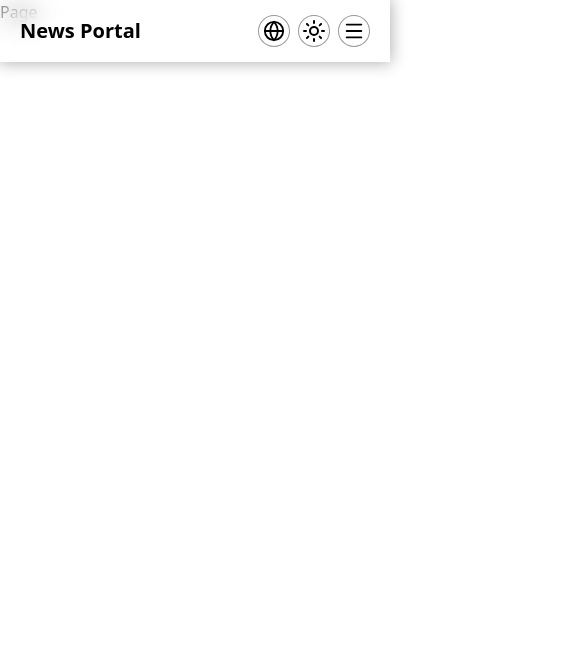
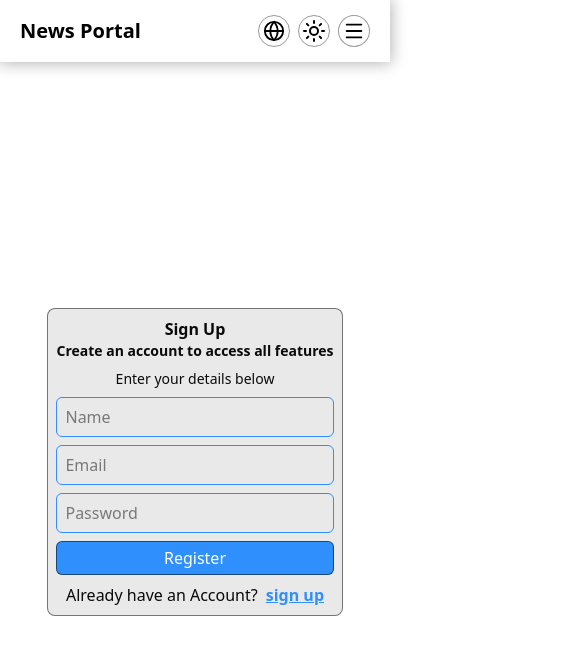
Before and after one commit to Muhammad0830/NewsPortal, a Next.js app in the folder frontend/: page /en/auth in a window 390 px wide. Shown: the top 654 px of the page, 585 px wide, since content can reach past the window. Built offline with nearby package versions, Linux system fonts and the light colour scheme.

Commit message:
fully responsive auth page created

```diff
--- a/frontend/src/app/[locale]/(routes)/auth/page.tsx
+++ b/frontend/src/app/[locale]/(routes)/auth/page.tsx
@@ -1,7 +1,176 @@
-import React from "react";
+"use client";
+import { Link } from "@/i18n/navigation";
+import { cn } from "@/lib/cn";
+import { useTranslations } from "next-intl";
+import { useParams } from "next/navigation";
+import React, { useEffect, useState } from "react";
 
 const Page = () => {
-  return <div>Page</div>;
+  const params = useParams();
+  const modeParam = params?.mode;
+  const [mode, setMode] = useState<"signin" | "signup">(
+    modeParam === "signin" ? "signin" : "signup"
+  );
+  const t = useTranslations("Auth");
+  const [name, setName] = useState("");
+  const [email, setEmail] = useState("");
+  const [password, setPassword] = useState("");
+  const [customMode, setCustomMode] = useState<"signin" | "signup">(
+    modeParam === "signin" ? "signin" : "signup"
+  );
+
+  useEffect(() => {
+    if (modeParam === "signup") setMode("signup");
+    if (modeParam === "signin") setMode("signin");
+  }, [modeParam]);
+
+  console.log("mode", mode);
+
+  const handleSubmit = (e: React.FormEvent<HTMLFormElement>) => {
+    e.preventDefault();
+    console.log("handleSubmit");
+  };
+
+  return (
+    <div className="pt-20 min-h-screen flex justify-center items-center lg:px-[60px] md:px-[40px] sm:px-[30px] px-[20px]">
+      {/* sign up */}
+      <div
+        className={cn(
+          "realtive rounded-md sm:min-w-[300px] min-w-[250px]  border border-black/50 dark:border-white/50 p-2 bg-[#e9e9e9] dark:bg-[#151515] transition-all duration-500 z-10",
+          customMode === "signin"
+            ? "opacity-0 -translate-x-[150%]"
+            : "opacity-100 -translate-x-[0%]"
+        )}
+      >
+        <div className="lg:text-xl text-center md:text-lg text-[16px] font-semibold">
+          {t("Sign Up")}
+        </div>
+
+        <div className="text-center lg:text-[16px] text-sm font-semibold">
+          {t("Create an account to access all features")}
+        </div>
+
+        <div className="mt-2 text-sm text-center mb-2">
+          {t("Enter your details below")}
+        </div>
+        <form onSubmit={handleSubmit} className="w-full flex flex-col gap-2">
+          <div className="border border-primary rounded-sm overflow-hidden">
+            <input
+              onChange={(e) => setName(e.target.value)}
+              value={name}
+              type="text"
+              className="w-full h-full p-2"
+              placeholder={t("Name")}
+            />
+          </div>
+          <div className="border border-primary rounded-sm overflow-hidden">
+            <input
+              onChange={(e) => setEmail(e.target.value)}
+              value={email}
+              type="text"
+              className="w-full h-full p-2"
+              placeholder={t("Email")}
+            />
+          </div>
+          <div className="border border-primary rounded-sm overflow-hidden">
+            <input
+              onChange={(e) => setPassword(e.target.value)}
+              value={password}
+              type="text"
+              className="w-full h-full p-2"
+              placeholder={t("Password")}
+              security="true"
+            />
+          </div>
+          <div className="flex flex-col sm:flex-row items-center gap-2 w-full">
+            <button
+              type="submit"
+              className="flex justify-center items-center border border-black/50 dark:border-white/50 cursor-pointer bg-primary px-2 py-1 rounded-sm text-white flex-1 w-full sm:w-auto"
+            >
+              {t("Register")}
+            </button>
+          </div>
+          <div className="text-center flex gap-2 items-center justify-center">
+            {t("Already have an Account?")}
+            <Link
+              onClick={() => {
+                setCustomMode("signin");
+              }}
+              href={`/auth?mode=signin`}
+            >
+              <span className="text-primary font-semibold underline">
+                {t("sign up")}
+              </span>
+            </Link>
+          </div>
+        </form>
+      </div>
+
+      {/* sign in */}
+      <div
+        className={cn(
+          "absolute rounded-md sm:min-w-[300px] min-w-[250px]  border border-black/50 dark:border-white/50 p-2 bg-[#e9e9e9] dark:bg-[#151515] transition-all duration-500 z-10",
+          customMode === "signin"
+            ? "opacity-100 translate-x-[0%]"
+            : "opacity-0 translate-x-[150%]"
+        )}
+      >
+        <div className="lg:text-xl text-center md:text-lg text-[16px] font-semibold">
+          {t("Sign In")}
+        </div>
+
+        <div className="text-center lg:text-[16px] text-sm font-semibold">
+          {t("Welcome back")}
+        </div>
+
+        <div className="mt-2 text-sm text-center mb-2">
+          {t("Enter your details below")}
+        </div>
+        <form onSubmit={handleSubmit} className="w-full flex flex-col gap-2">
+          <div className="border border-primary rounded-sm overflow-hidden">
+            <input
+              onChange={(e) => setEmail(e.target.value)}
+              value={email}
+              type="text"
+              className="w-full h-full p-2"
+              placeholder={t("Email")}
+            />
+          </div>
+          <div className="border border-primary rounded-sm overflow-hidden">
+            <input
+              onChange={(e) => setPassword(e.target.value)}
+              value={password}
+              type="text"
+              className="w-full h-full p-2"
+              placeholder={t("Password")}
+              security="true"
+            />
+          </div>
+          <div className="flex flex-col sm:flex-row items-center gap-2 w-full">
+            <button
+              type="submit"
+              className="flex justify-center items-center border border-black/50 dark:border-white/50 cursor-pointer bg-primary px-2 py-1 rounded-sm text-white flex-1 w-full sm:w-auto"
+            >
+              {t("Login")}
+            </button>
+          </div>
+          <div className="text-center flex gap-2 items-center justify-center">
+            {t("Don't have an Account")}
+            <Link
+              onClick={() => {
+                setCustomMode("signup");
+              }}
+              href={`/auth?mode=signup`}
+            >
+              <span className="text-primary font-semibold underline">
+                {t("sign up")}
+              </span>
+            </Link>
+          </div>
+        </form>
+      </div>
+    </div>
+  );
 };
 
 export default Page;
--- a/frontend/src/components/DarkLightMode.tsx
+++ b/frontend/src/components/DarkLightMode.tsx
@@ -23,7 +23,7 @@ const DarkLightMode = () => {
   return (
     <button
       onClick={() => setTheme(theme === "light" ? "dark" : "light")}
-      className="relative border sm:h-10 h-8 aspect-square bg-[#ffffff] dark:bg-black border-black/40 dark:border-white/30 overflow-hidden rounded-full sm:p-1.5 p-1 cursor-pointer flex justify-center items-center"
+      className="relative border sm:h-10 h-8 aspect-square z-10 dark:bg-black border-black/40 dark:border-white/30 overflow-hidden rounded-full sm:p-1.5 p-1 cursor-pointer flex justify-center items-center"
     >
       <Moon
         className={cn(
--- a/frontend/src/components/LangButton.tsx
+++ b/frontend/src/components/LangButton.tsx
@@ -28,7 +28,7 @@ const LangButton = () => {
   return (
     <Dialog>
       <DialogTrigger asChild>
-        <button className="sm:w-10 sm:h-10 w-8 h-8 border rounded-full bg-[#ffffff] dark:bg-black border-black/40 dark:border-white/30 sm:p-1.5 p-1 cursor-pointer">
+        <button className="sm:w-10 sm:h-10 w-8 h-8 border rounded-full dark:bg-black border-black/40 dark:border-white/30 sm:p-1.5 p-1 cursor-pointer">
           <Globe className="w-full h-full text-black dark:text-white" />
         </button>
       </DialogTrigger>
--- a/frontend/src/components/Menu.tsx
+++ b/frontend/src/components/Menu.tsx
@@ -48,7 +48,7 @@ const MenuButton = () => {
       >
         <ul className="flex flex-col items-center justify-start gap-2 p-2 rounded-md">
           {navLinks.map((link, index) => (
-            <li key={index} className="">
+            <li key={index}>
               <Link
                 className={cn(
                   "group relative text-nowrap",
@@ -70,6 +70,27 @@ const MenuButton = () => {
               </Link>
             </li>
           ))}
+          <li>
+            <Link
+              className={cn(
+                "group relative text-nowrap",
+                currentPath.startsWith("auth")
+                  ? "text-primary"
+                  : "text-white dark:text-black"
+              )}
+              href="/auth?mode=signup"
+            >
+              {t("signup")}
+              <span
+                className={cn(
+                  "absolute bottom-0 h-[2px] bg-primary rounded-full transition-all duration-300",
+                  currentPath.startsWith("auth")
+                    ? "left-[50%] right-[59%]"
+                    : "left-[50%] right-[50%] group-hover:left-0 group-hover:right-0"
+                )}
+              ></span>
+            </Link>
+          </li>
         </ul>
       </div>
     </div>
--- a/frontend/src/messages/en.json
+++ b/frontend/src/messages/en.json
@@ -87,5 +87,21 @@
         "Read more": "Read more",
         "Go back to news": "Go back to news",
         "No such news found": "No such news found"
+    },
+    "Auth": {
+        "Sign Up": "Sign Up",
+        "Sign In": "Sign In",
+        "Create an account to access all features": "Create an account to access all features",
+        "Welcome back": "Welcome back",
+        "Enter your details below": "Enter your details below",
+        "Name": "Name",
+        "Email": "Email",
+        "Password": "Password",
+        "Register": "Register",
+        "Login": "Login",
+        "Already have an Account?": "Already have an Account?",
+        "Don't have an Account": "Don't have an Account?",
+        "sign in": "sign in",
+        "sign up": "sign up"
     }
 }
```
